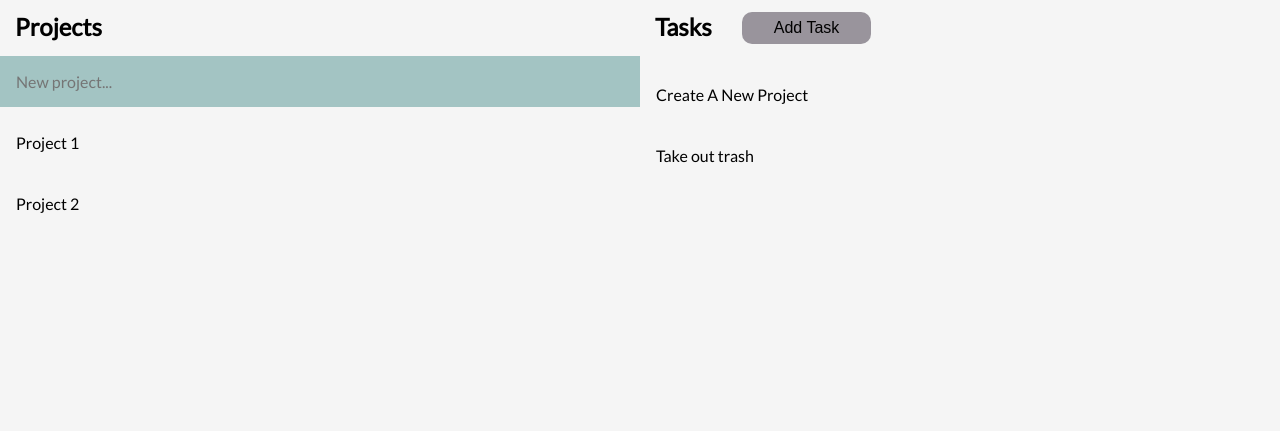
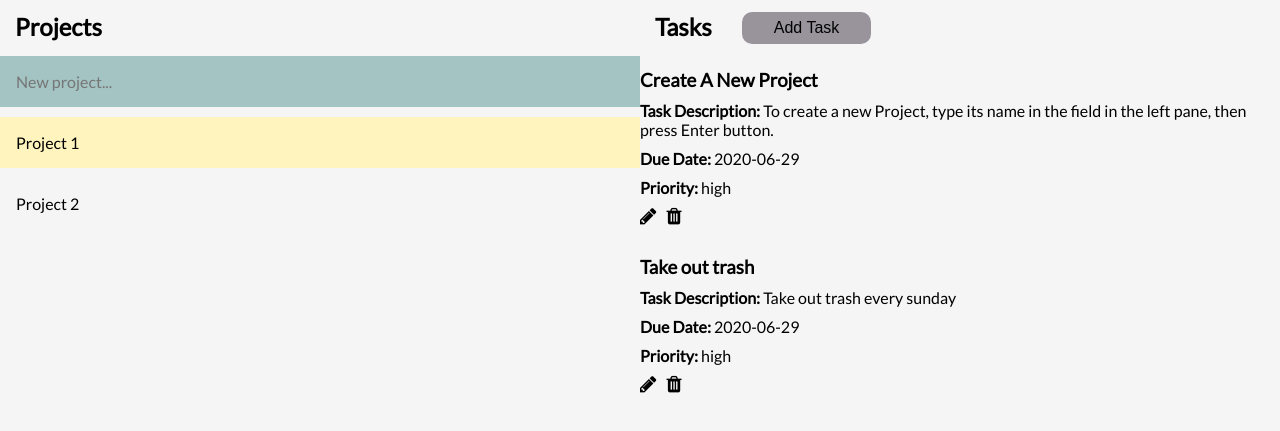
Before and after one commit to salvillalon45/TodoList-theOdinProject, a website built with webpack: page dist/index.html in a window 1280 px wide. Both pictures are taken after a click on the element "Project 1". Shown: the part 73-504 px from the top of the page. Built offline with nearby package versions, Linux system fonts and the light colour scheme; files whose address does not match are found by name.

Commit message:
need to figure out removing tasks logic

```diff
--- a/src/controllers/taskController.js
+++ b/src/controllers/taskController.js
@@ -1,17 +1,4 @@
 import { taskFactory } from "../models/task";
-
-// let project2Task2 = {
-//     taskName: "PROJECT TWO TASK 2",
-//     Description: "Take out trash every sunday",
-//     Due:"2020-06-29",
-//     Priority: "high"
-// }
-//
-// let project2 = {
-//     name: "Project 2",
-//     tasks: [project2Task1, project2Task2]
-// }
-
 
 const taskControllerFactory = function()  {
 
@@ -22,9 +9,7 @@ const taskControllerFactory = function()  {
     }
 
     function createTask(newTaskName, newDescription, newDueDate, newPriority) {
-        console.log("Inside createTask()");
         let project = getProject();
-
         let task = taskFactory(newTaskName, newDescription, newDueDate, newPriority);
         project.tasks.push(task);
 
@@ -32,13 +17,21 @@ const taskControllerFactory = function()  {
     }
 
     function storeInStorage(projectName, projectObj) {
-        console.log("Inside storeInStorage()");
+        window.localStorage.setItem(projectName, JSON.stringify(projectObj));
+    }
 
-        window.localStorage.setItem(projectName, projectObj);
+    function deleteTask(index) {
+        let project = getProject();
+
+        console.table(project.tasks);
+        project.tasks.splice(Number(index), 1);
+        console.table(project.tasks);
+
+        storeInStorage(project.name, project);
     }
 
     return {
-        createTask
+        createTask, deleteTask
     };
 }
 
--- a/src/index.js
+++ b/src/index.js
@@ -74,7 +74,32 @@ function createEventListeners() {
 
             projectView.removeActiveForAllUserProject();
             projectView.insertActiveInUserProject(i);
-            taskView.renderTasksForProjectView(projectName);
+            // taskView.renderTasksForProjectView(projectName);
+            taskView.renderUserTaskDetails(projectName);
+            createEventListenerTrashIcon(projectName);
+        });
+    }
+}
+
+function createEventListenerTrashIcon(projectName) {
+    let trashIconArray = Array.from(document.querySelectorAll(".trash-icon"));
+    let userTaskDetailContainerArray = Array.from(document.querySelectorAll(".user-tasks-details-container"));
+    console.log(userTaskDetailContainerArray.length);
+    console.log(trashIconArray.length);
+    for (let i = 0; i < userTaskDetailContainerArray.length; i++) {
+        console.log("I:: " + i);
+        let trashIcon = trashIconArray[i];
+        let userTaskDetailContainer = userTaskDetailContainerArray[i];
+
+        trashIcon.addEventListener("click", function() {
+            console.log("adding event listener");
+            let index = userTaskDetailContainer.id;
+            // let index = trashIcon.classList.item(1);
+
+            console.log("index:: " + index);
+            taskController.deleteTask(index);
+            taskView.deleteTaskFromView(index);
+            taskView.renderUserTaskDetails(projectName);
         });
     }
 }
@@ -87,15 +112,13 @@ function executeSubmitButton() {
     document.querySelector(".submit-btn").addEventListener("click", function() {
 
         let newTitle = document.forms["TaskForm"]["title"];
-        console.log(newTitle.value);
         let newDescription = document.forms["TaskForm"]["description"];
-        console.log(newDescription.value);
         let newDueDate = document.forms["TaskForm"]["date"];
-        console.log(newDueDate.value);
         let newPriority = document.forms["TaskForm"]["priority"];
-        console.log(newPriority.value);
 
         taskController.createTask(newTitle.value, newDescription.value, newDueDate.value, newPriority.value);
+        const projectName = document.querySelector(".active").innerHTML;
+        taskView.renderTasksForProjectView(projectName);
         taskView.closeForm();
     });
 }
@@ -106,3 +129,4 @@ document.querySelector(".cancel-btn").addEventListener("click", function() {
 
 executeSubmitButton();
 createEventListeners();
+createEventListenerTrashIcon();
--- a/src/pages/taskView.js
+++ b/src/pages/taskView.js
@@ -50,6 +50,70 @@ const taskViewFactory = function()  {
         content.append(main);
     }
 
+    function createUserTaskDetails(name, description, dueDate, priority, userTaskContainer, index) {
+        const userTaskDetailsContainer = document.createElement("div");
+        userTaskDetailsContainer.classList.add("user-tasks-details-container");
+        userTaskDetailsContainer.setAttribute("id", index);
+
+        const nameDOM = document.createElement("h3");
+        nameDOM.classList.add("task-name");
+        nameDOM.innerHTML = name;
+
+        const descriptionDOM = document.createElement("p");
+        descriptionDOM.classList.add("task-description");
+        descriptionDOM.innerHTML = "<strong>Task Description: </strong>" + description;
+
+        const dueDateDOM = document.createElement("p");
+        dueDateDOM.classList.add("task-due-date");
+        dueDateDOM.innerHTML = "<strong>Due Date: </strong>" + dueDate;
+
+        const priorityDOM = document.createElement("p");
+        priorityDOM.classList.add("task-priority");
+        priorityDOM.innerHTML = "<strong>Priority: </strong>" + priority;
+
+        const iconsContainer = document.createElement("div");
+        iconsContainer.classList.add("icons-container");
+
+        const trash = document.createElement("p");
+        trash.classList.add("trash-icon");
+        trash.innerHTML = '<i class="fa fa-trash" aria-hidden="true"></i>';
+
+        const edit = document.createElement("p");
+        edit.classList.add("edit-icon");
+        edit.innerHTML = '<i class="fa fa-pencil" aria-hidden="true"></i>\n';
+
+        userTaskDetailsContainer.append(nameDOM);
+        userTaskDetailsContainer.append(descriptionDOM);
+        userTaskDetailsContainer.append(dueDateDOM);
+        userTaskDetailsContainer.append(priorityDOM);
+        iconsContainer.append(edit);
+        iconsContainer.append(trash);
+        userTaskDetailsContainer.append(iconsContainer);
+        userTaskContainer.append(userTaskDetailsContainer);
+    }
+
+    function renderUserTaskDetails(projectName) {
+        removeTasksForProjectView();
+
+        const userTaskContainer = document.querySelector(".user-task-container");
+        let projectSelected = JSON.parse(window.localStorage.getItem(projectName));
+        let tasks = projectSelected.tasks;
+
+        for (let i = 0; i < tasks.length; i++) {
+            let name = tasks[i].taskName;
+            let description = tasks[i].Description;
+            let dueDate = tasks[i].Due;
+            let priority = tasks[i].Priority;
+
+            createUserTaskDetails(name, description, dueDate, priority, userTaskContainer, i);
+        }
+
+        taskContainer.append(userTaskContainer);
+        main.append(taskContainer);
+        content.append(main);
+    }
+
+
     function renderTasksForProjectView(projectName) {
         console.log("Inside renderTasksForProject");
 
@@ -80,6 +144,19 @@ const taskViewFactory = function()  {
 
         while (userTaskContainer.firstChild) {
             userTaskContainer.removeChild(userTaskContainer.firstChild);
+        }
+    }
+
+    function deleteTaskFromView(index) {
+        const userTaskContainer = document.querySelector(".user-task-container");
+        const userTaskDetailContainerArray = Array.from(document.querySelectorAll(".user-task-detail-container"));
+
+        for (let i = 0; i < userTaskDetailContainerArray.length; i++) {
+            let id = userTaskDetailContainerArray[i].id;
+
+            if (id === index) {
+                userTaskContainer.removeChild(userTaskDetailContainerArray[i]);
+            }
         }
     }
 
@@ -192,7 +269,8 @@ const taskViewFactory = function()  {
     }
 
     return {
-        render, renderTasksForProjectView, removeTasksForProjectView, createUserTask, openForm, closeForm
+        render, renderTasksForProjectView, removeTasksForProjectView,
+        createUserTask, openForm, closeForm, renderUserTaskDetails, deleteTaskFromView
     }
 }
 
```
Also changed, not shown: src/pages/projectView.js (+0 -7 lines), dist/css/index.css, dist/index.html, dist/main.js.
